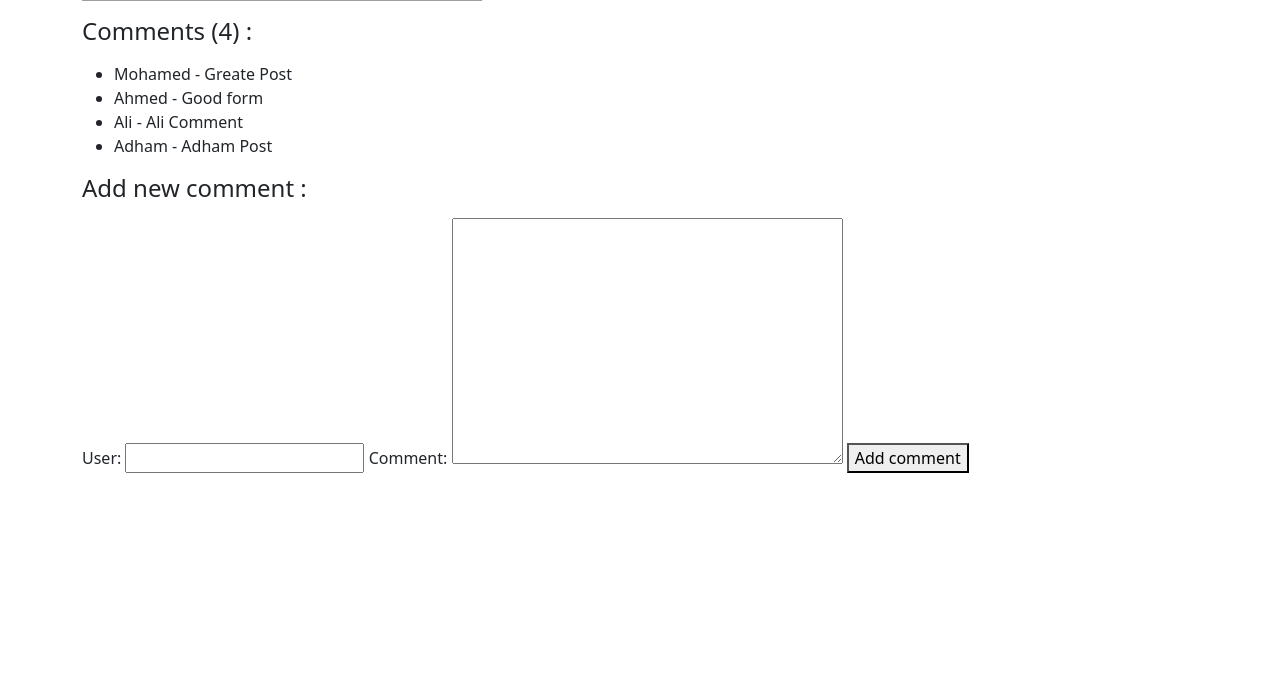
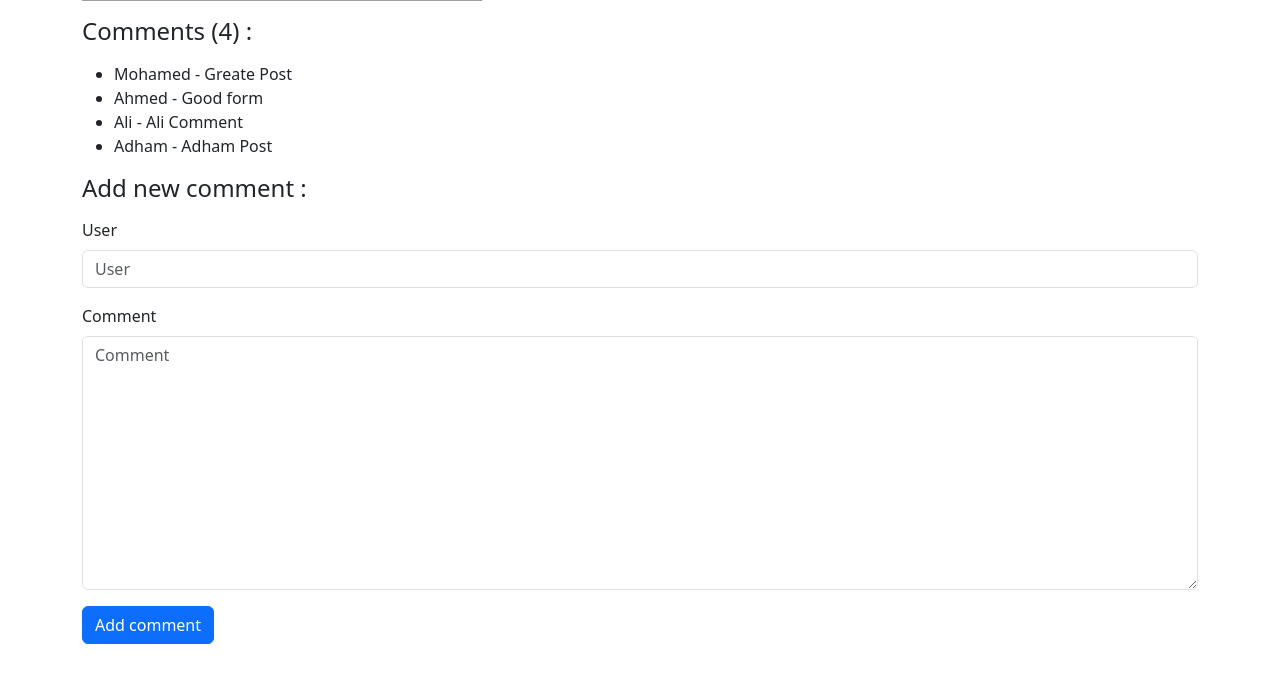
Before and after one commit to Gouda01/DjBlog-a, a Django app: page /posts/1 in a window 1280 px wide. Shown: the part 544-1236 px from the top of the page. Before the commit the page ends 1017 px from the top, so only its background shows below. Run offline with Django 4.2, Linux system fonts and the light colour scheme; data comes from the database, SQL or seed files in the repository; both versions use the stored data as it was after the commit; parts of the project's set-up code (start-up, migrations or seed data) failed here and were passed over; some libraries are stand-ins or nearby versions; grey boxes are pictures that could not be loaded.

Commit message:
Add Bootstrap 5 pacjkage and use it in comment form

```diff
--- a/posts/templates/posts/post_detail.html
+++ b/posts/templates/posts/post_detail.html
@@ -1,4 +1,4 @@
-
+{% load django_bootstrap5 %}
 <!doctype html>
 <html lang="en">
   <head>
@@ -31,10 +31,13 @@
         </ul>
         <div>
             <h4 class="my-3">Add new comment :</h4>
-            <form method="post">
+
+            <form method="post" class="form">
                 {% csrf_token %}
-                {{ form }}
-                <button type="submit">Add comment</button>
+
+                {% bootstrap_form form %}
+
+                {% bootstrap_button button_type="submit" content="Add comment" %}
             </form>
         </div>
     </div>
--- a/project/settings.py
+++ b/project/settings.py
@@ -43,6 +43,7 @@ INSTALLED_APPS = [
     'taggit',
     'django_extensions',
     'django_summernote',
+    'django_bootstrap5',
 
 
     # My Apps :
--- a/requirements.txt
+++ b/requirements.txt
@@ -1,6 +1,7 @@
 asgiref==3.8.1
 bleach==6.1.0
 Django==4.2
+django-bootstrap5==23.4
 django-extensions==3.2.3
 django-summernote==0.8.20.0
 django-taggit==5.0.1
```
Also changed, not shown: db.sqlite3.
